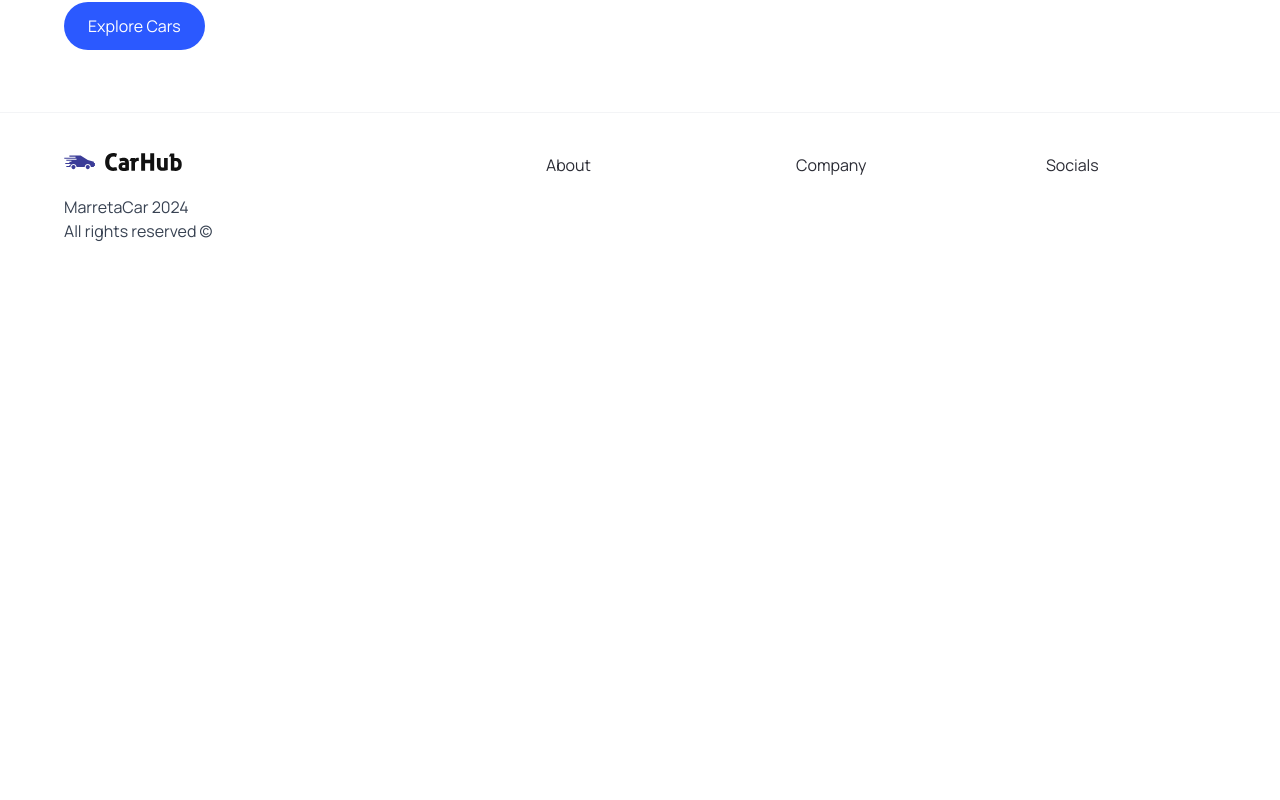
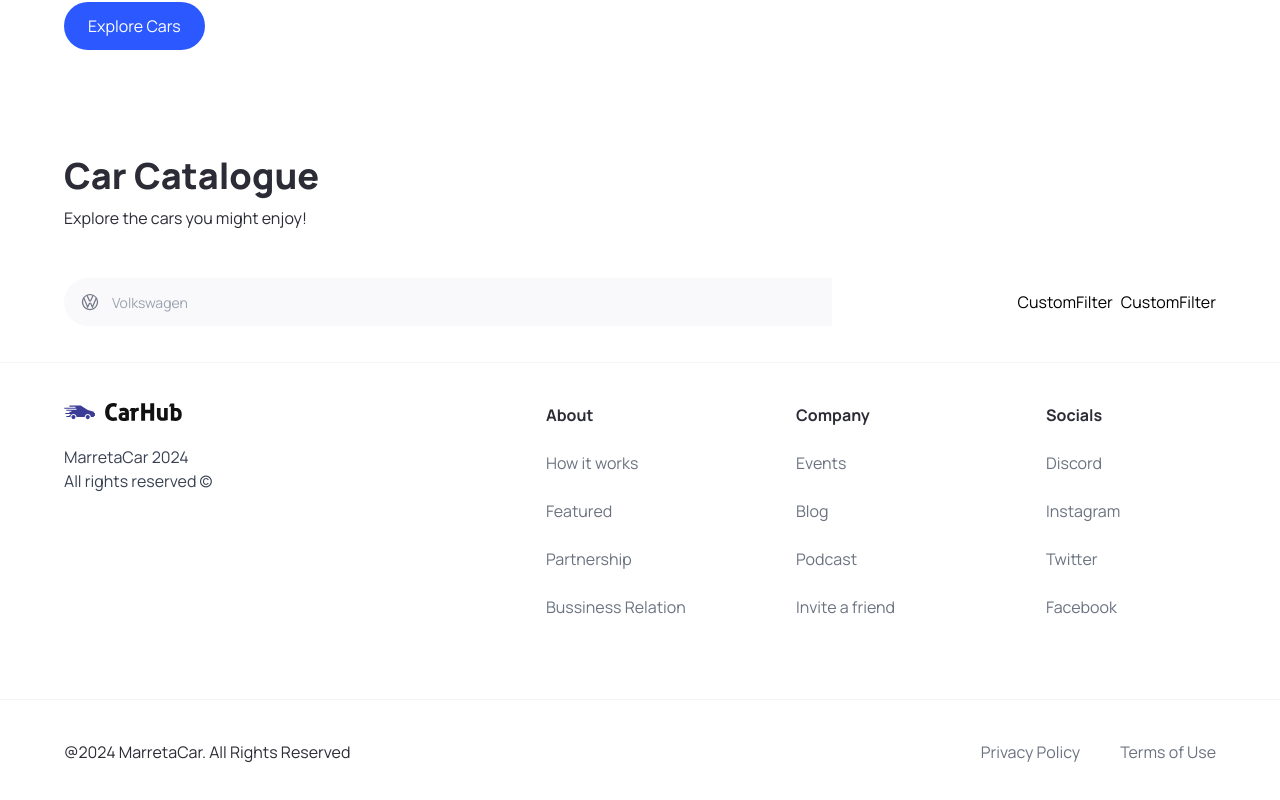
Before and after one commit to teixeira-alexandre/car-hub, a Next.js app: page / in a window 1280 px wide. Shown: the part 708-1508 px from the top of the page. Before the commit the page ends 991 px from the top, so only its background shows below. Built offline with nearby package versions, Linux system fonts and the light colour scheme.

Commit message:
add interactive search bar

```diff
--- a/app/page.tsx
+++ b/app/page.tsx
@@ -1,10 +1,24 @@
 import Image from "next/image";
-import { Hero } from "@/components";
+import { CustomFilter, Hero, SearchBar } from "@/components";
 
 export default function Home() {
   return (
     <main className="overflow-hidden">
       <Hero />
+      <div className="mt-12 padding-x padding-y max-width" id="discover">
+        <div className="home__text-container">
+          <h1 className="text-4xl font-extrabold">Car Catalogue</h1>
+          <p>Explore the cars you might enjoy!</p>
+        </div>
+
+        <div className="home__filters">
+          <SearchBar />
+          <div className="home__filter-container">
+            <CustomFilter title="fuel" />
+            <CustomFilter title="year" />
+          </div>
+        </div>
+      </div>
     </main>
   );
 }
--- /dev/null
+++ b/components/CustomFilter.tsx
@@ -0,0 +1,9 @@
+import React from 'react'
+
+const CustomFilter = () => {
+  return (
+    <div>CustomFilter</div>
+  )
+}
+
+export default CustomFilter
--- a/components/Footer.tsx
+++ b/components/Footer.tsx
@@ -19,12 +19,34 @@
             All rights reserved &copy;
           </p>
         </div>
+
         <div className="footer__links">
           {footerLinks.map((link) => (
             <div key={link.title} className="footer__link">
-              <h3>{link.title}</h3>
+              <h3 className="font-bold">{link.title}</h3>
+              {link.links.map((item) => (
+                <Link
+                  key={item.title}
+                  href={item.url}
+                  className="text-gray-500"
+                >
+                  {item.title}
+                </Link>
+              ))}
             </div>
           ))}
+        </div>
+      </div>
+
+      <div className="flex justify-between items-center flex-wrap mt-10 border-t border-gray-100 sm:px-16 px-6 py-10">
+        <p>@2024 MarretaCar. All Rights Reserved</p>
+        <div className="footer__copyrights-link">
+          <Link href="/privacy" className="text-gray-500">
+            Privacy Policy
+          </Link>
+          <Link href="/terms" className="text-gray-500">
+            Terms of Use
+          </Link>
         </div>
       </div>
     </footer>
--- a/components/Hero.tsx
+++ b/components/Hero.tsx
@@ -23,10 +23,9 @@
       </div>
       <div className="hero__image-container">
         <div className="hero__image">
-            <Image src="/hero.png" alt="hero"
-            fill className="object-contain"/>
-            <div className="hero__image-overlay"/>
+          <Image src="/hero.png" alt="hero" fill className="object-contain" />
         </div>
+        <div className="hero__image-overlay" />
       </div>
     </div>
   );
--- /dev/null
+++ b/components/SearchBar.tsx
@@ -0,0 +1,21 @@
+"use client";
+import { useState } from "react";
+import SearchManufacturer from "./SearchManufacturer";
+
+const SearchBar = () => {
+    const [manufacturer, setManufacturer] = useState("");
+  const handleSearch = () => {};
+
+  return (
+    <form className="searchbar" onSubmit={handleSearch}>
+      <div className="searchbar__item">
+        <SearchManufacturer
+        manufacturer={manufacturer}
+        setManufacturer={setManufacturer}
+        />
+      </div>
+    </form>
+  );
+};
+
+export default SearchBar;
--- /dev/null
+++ b/components/SearchManufacturer.tsx
@@ -0,0 +1,97 @@
+"use client";
+import Image from "next/image";
+import { SearchManufacturerProps } from "@/types";
+import { Combobox, Transition } from "@headlessui/react";
+import { manufacturers } from "@/constants";
+import { useState, Fragment } from "react";
+
+const SearchManufacturer = ({
+  manufacturer,
+  setManufacturer,
+}: SearchManufacturerProps) => {
+  const [query, setQuery] = useState("");
+
+  const filteredManufacturers =
+    query === ""
+    ? manufacturers
+    : manufacturers.filter((item) =>
+      item
+      .toLowerCase()
+      .replace(/\s+/g, "")
+      .includes(query.toLowerCase().replace(/\s+/g, ""))
+    );
+
+  return (
+    <div className="search-manufacturer">
+      <Combobox value={manufacturer} onChange={setManufacturer}>
+        <div className="relative w-full">
+          <Combobox.Button className="absolute top-[14px]">
+            <Image
+              src="/car-logo.svg"
+              width={20}
+              height={20}
+              className="ml-4"
+              alt="Car Logo"
+            />
+          </Combobox.Button>
+          <Combobox.Input
+            className="search-manufacturer__input"
+            placeholder="Volkswagen"
+            displayValue={(manufacturer: string) => manufacturer}
+            onChange={(e) => setQuery(e.target.value)}
+          />
+          <Transition
+            as={Fragment}
+            leave="transition ease-in duration-100"
+            leaveFrom="opacity-100"
+            leaveTo="opacity-0"
+            afterLeave={() => setQuery("")}
+          >
+            <Combobox.Options>
+
+              {filteredManufacturers.length === 0 && query !== "" ? (
+                <Combobox.Option
+                value={query}
+                className="search-manufacturer__option">
+                  Nothing Found.
+                </Combobox.Option>
+              ) : filteredManufacturers.map((item) => (
+                <Combobox.Option
+                key={item}
+                className={({ active }) => `
+                relative search-manufacturer__option
+                ${active ? "bg-primary-blue text-white" : "text-gray-900"}
+                `}
+                value={item}
+                >
+                  {({ selected, active }) => (
+                      <>
+                        <span
+                          className={`block truncate ${
+                            selected ? 'font-medium' : 'font-normal'
+                          }`}
+                        >
+                          {item}
+                        </span>
+
+                        {selected ? (
+                          <span
+                            className={`absolute inset-y-0 left-0 flex items-center pl-3 ${
+                              active ? 'text-white' : 'text-teal-600'
+                            }`}
+                          >
+                          </span>
+                        ) : null }
+                        </>
+                  )}
+                </Combobox.Option>
+              ))}
+            </Combobox.Options>
+          </Transition>
+        </div>
+      </Combobox>
+    </div>
+  );
+};
+
+export default SearchManufacturer;
--- a/components/index.ts
+++ b/components/index.ts
@@ -2,10 +2,16 @@
 import CustomButton from "./CustomButton";
 import Navbar from "./Navbar";
 import Footer from "./Footer";
+import CustomFilter from "./CustomFilter";
+import SearchBar from "./SearchBar";
+import SearchManufacturer from "./SearchManufacturer";
 
 export {
     Hero,
     CustomButton,
     Navbar,
     Footer,
+    CustomFilter,
+    SearchBar,
+    SearchManufacturer,
 };
--- a/types/index.ts
+++ b/types/index.ts
@@ -6,3 +6,8 @@
     handleClick?: MouseEventHandler<HTMLButtonElement>;
     btnType?: "button" | "submit";
 }
+
+export interface SearchManufacturerProps {
+    manufacturer: string;
+    setManufacturer: (manufacturer: string) =>  void;
+}
```
Also changed, not shown: package.json (+5 -4 lines), 1 other file (tests, documents, lock files or other folders).
